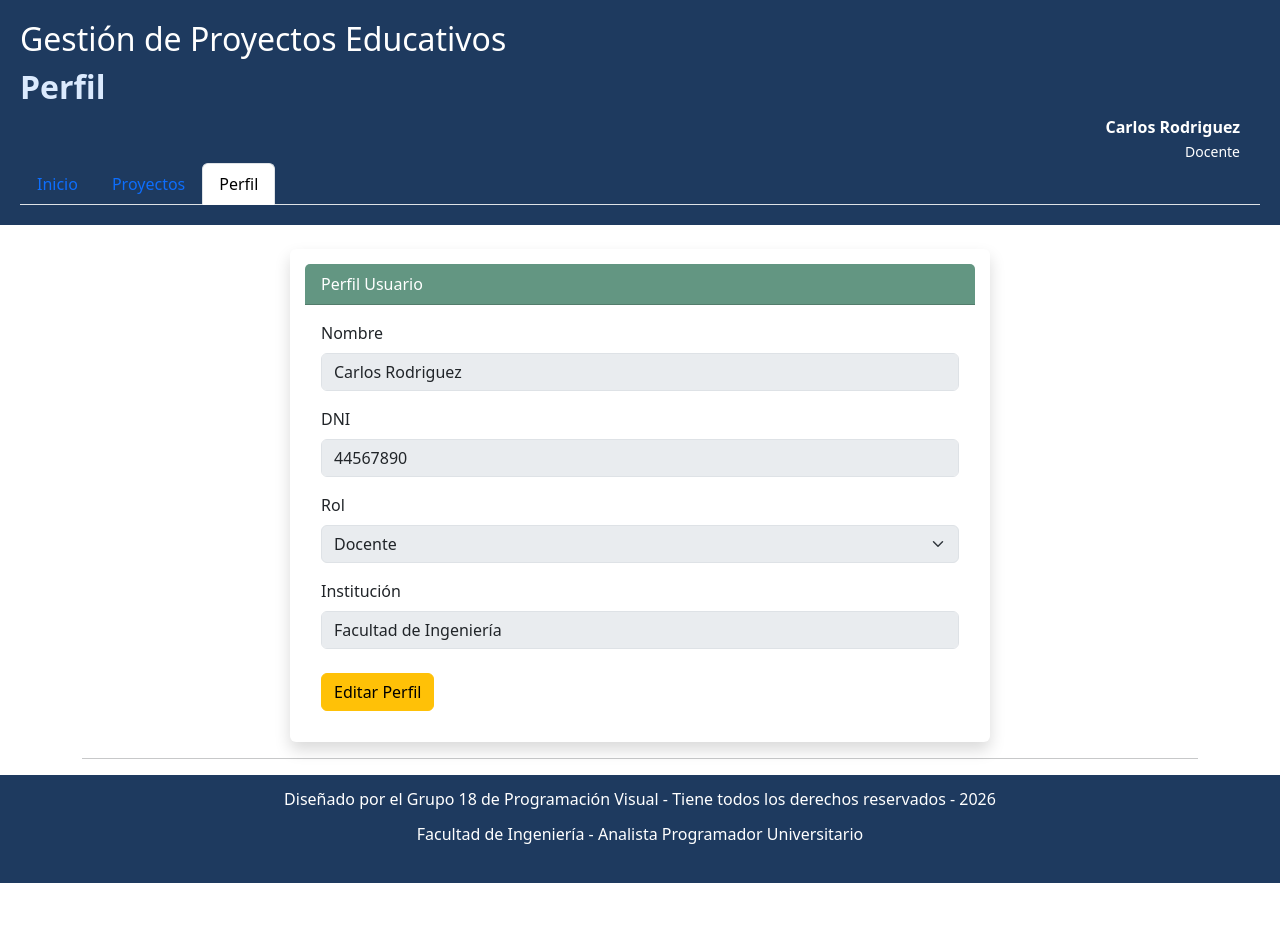
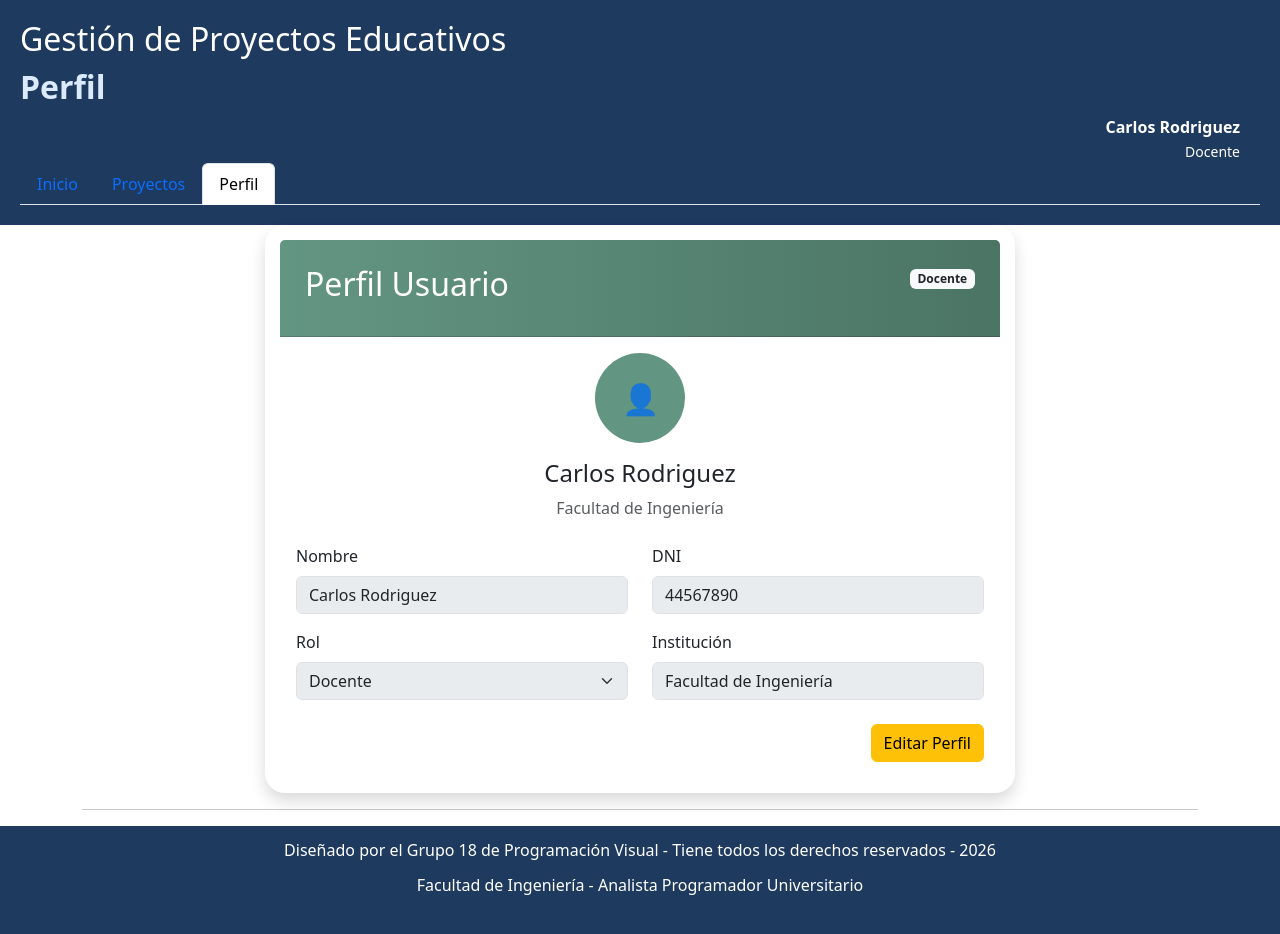
Before and after one commit to tatii0801/PV_TP3_Grupo18, a React (Vite) app: page /perfil in a window 1280 px wide. Before the commit the page ends 883 px from the top, so only its background shows below. Built offline with nearby package versions, Linux system fonts and the light colour scheme.

Commit message:
se hicieron cambios sobre las secciones del navbar sobre el cuales se modificaron los siguientes archivos, dashboard, deatalleProyecto, listaProyectos, perfilUsuario

```diff
--- a/src/views/Dashboard.jsx
+++ b/src/views/Dashboard.jsx
@@ -3,7 +3,19 @@ import Row from "react-bootstrap/Row";
 import Col from "react-bootstrap/Col";
 import Card from "react-bootstrap/Card";
 
+import { obtenerProyectos } from "../services/proyectoService";
+
 const Dashboard = () => {
+  const proyectos = obtenerProyectos();
+
+  const total = proyectos.length;
+
+  const enCurso = proyectos.filter((p) => p.estado === "En curso").length;
+
+  const finalizados = proyectos.filter((p) => p.estado === "Finalizado").length;
+
+  const pendientes = proyectos.filter((p) => p.estado === "Pendiente").length;
+
   return (
     <Container className="mt-4">
       <h1>Dashboard</h1>
@@ -13,26 +25,58 @@ const Dashboard = () => {
         podrás visualizar información general sobre los proyectos registrados.
       </p>
 
-      <Row className="mt-4">
-        <Col md={6}>
-          <Card className="shadow-sm">
+     <Row className="g-4">
+
+        <Col md={3}>
+          <Card className="shadow border-0 text-center">
             <Card.Body>
-              <Card.Title>Total de proyectos</Card.Title>
-              <Card.Text>12</Card.Text>
+              <Card.Title>
+                Total
+              </Card.Title>
+
+              <h1>{total}</h1>
             </Card.Body>
           </Card>
         </Col>
 
-        <Col md={6}>
-          <Card className="shadow-sm">
+        <Col md={3}>
+          <Card className="shadow border-0 text-center">
             <Card.Body>
-              <Card.Title>Proyectos en curso</Card.Title>
-              <Card.Text>5</Card.Text>
+              <Card.Title>
+                En Curso
+              </Card.Title>
+
+              <h1>{enCurso}</h1>
             </Card.Body>
           </Card>
         </Col>
+
+        <Col md={3}>
+          <Card className="shadow border-0 text-center">
+            <Card.Body>
+              <Card.Title>
+                Pendientes
+              </Card.Title>
+
+              <h1>{pendientes}</h1>
+            </Card.Body>
+          </Card>
+        </Col>
+
+        <Col md={3}>
+          <Card className="shadow border-0 text-center">
+            <Card.Body>
+              <Card.Title>
+                Finalizados
+              </Card.Title>
+
+              <h1>{finalizados}</h1>
+            </Card.Body>
+          </Card>
+        </Col>
+
       </Row>
-      <hr />
+<hr></hr>
     </Container>
   );
 };
--- a/src/views/DetalleProyecto.jsx
+++ b/src/views/DetalleProyecto.jsx
@@ -1,4 +1,8 @@
 import { useParams, useNavigate } from "react-router-dom";
+
+import Card from "react-bootstrap/Card";
+import Badge from "react-bootstrap/Badge";
+import Button from "react-bootstrap/Button";
 
 // Obtiene el id desde la URL y carga el proyecto correspondiente
 import { obtenerProyectoPorId } from "../services/proyectoService";
@@ -18,7 +22,7 @@ const DetalleProyecto = () => {
   }
 
   return (
-    <section className="detalle-proyecto">
+    <Card className="shadow p-4">
       <button
         onClick={() => navigate("/proyectos")}
         style={{
@@ -28,36 +32,48 @@ const DetalleProyecto = () => {
         ← Volver a Proyectos
       </button>
 
-      <h2>{proyecto.titulo}</h2>
+      <h1>{proyecto.titulo}</h1>
 
+      <Badge bg="primary">{proyecto.estado}</Badge>
+
+      <hr />
+
+      <h4>Descripción</h4>
       <p>{proyecto.descripcion}</p>
 
       {/* <p>
         Este proyecto busca mejorar la organización y gestión educativa utilizando herramientas tecnológicas modernas.
       </p> */}
 
-      <h3>Recursos</h3>
+      <h4>Recursos</h4>
 
       <ul>
-        <li>PDF: {proyecto.recursos?.pdf}</li>
+        <li>
+          PDF:
+          {proyecto.recursos.pdf}
+        </li>
 
-        <li>Drive: {proyecto.recursos?.drive}</li>
+        <li>
+          Drive:
+          {proyecto.recursos.drive}
+        </li>
 
-        <li>GitHub: {proyecto.recursos?.github}</li>
+        <li>
+          GitHub:
+          {proyecto.recursos.github}
+        </li>
       </ul>
 
-      <h3>Equipo</h3>
+      <h4>Equipo</h4>
 
       <ul>
-        {proyecto.equipo?.map((persona, index) => (
+        {proyecto.equipo.map((persona, index) => (
           <li key={index}>
-            {persona.nombre}
-            {" - "}
-            {persona.rol}
+            {persona.nombre}—{persona.rol}
           </li>
         ))}
       </ul>
-    </section>
+    </Card>
   );
 };
 
--- a/src/views/ListaProyectos.jsx
+++ b/src/views/ListaProyectos.jsx
@@ -7,6 +7,9 @@ import FormularioProyecto from "../components/FormularioProyecto";
 import Container from "react-bootstrap/Container";
 import Row from "react-bootstrap/Row";
 import Col from "react-bootstrap/Col";
+import Card from "react-bootstrap/Card";
+import Form from "react-bootstrap/Form";
+import Badge from "react-bootstrap/Badge";
 
 import {
   obtenerProyectos,
@@ -98,30 +101,40 @@ const ListaProyectos = () => {
           </h2>
         </div>
 
-        <div className="mb-3 w-50">
-          <input
+        <div
+          className="mb-4"
+          style={{
+            maxWidth: "600px",
+          }}
+        >
+          <Form.Control
             type="text"
-            className="form-control"
-            placeholder="Buscar proyecto"
+            placeholder="Buscar por título..."
             onChange={buscar}
           />
         </div>
 
-        <Row>
-          {proyectosFiltrados.map((proyecto) => (
-            <Col md={4} key={proyecto.id}>
+        <Row className="g-4">
+          {proyectosFiltrados.length > 0 ? (
+            proyectosFiltrados.map((proyecto) => (
+              <Col md={6} lg={4} key={proyecto.id}>
                 <ProyectoCard
                   //key={proyecto.id}
                   proyecto={proyecto}
                   onEliminar={eliminar}
                   //onVerDetalle={verDetalle}
                 />
-              <hr />
               </Col>
-          ))}
+            ))
+          ) : (
+            <Col>
+              <Card className="shadow p-5 text-center">
+                <h4>No se encontraron proyectos</h4>
+              </Card>
+            </Col>
+          )}
         </Row>
 
-        <hr />
         <hr />
 
         {/*<DetalleProyecto proyecto={proyectoSeleccionado} />*/}
--- a/src/views/PerfilUsuario.jsx
+++ b/src/views/PerfilUsuario.jsx
@@ -21,14 +21,30 @@ const PerfilUsuario = () => {
   const [editando, setEditando] = useState(false);
 
   const [formulario, setFormulario] = useState({
-    nombre: usuario?.nombre || "",
-    dni: usuario?.dni || "",
-    rol: usuario?.rol || "Alumno",
-    institucion: usuario?.institucion || "",
+    nombre: "",
+    dni: "",
+    rol: "",
+    institucion: "",
   });
 
-  const handleChange = (encontrar) => {
-    const { name, value } = encontrar.target;
+  useEffect(() => {
+    if (usuario) {
+      setFormulario({
+        nombre: usuario.nombre || "",
+        dni: usuario.dni || "",
+        rol: usuario.rol || "Alumno",
+        institucion: usuario.institucion || "",
+      });
+    }
+  }, [usuario]);
+
+  const handleChange = (e) => {
+    let { name, value } = e.target;
+
+    // SOLO NUMEROS PARA DNI
+    if (name === "dni") {
+      value = value.replace(/\D/g, "");
+    }
 
     setFormulario((prev) => ({
       ...prev,
@@ -46,6 +62,11 @@ const PerfilUsuario = () => {
       return;
     }
 
+    if (formulario.dni.length < 7) {
+      setMensaje("Ingrese un DNI válido");
+      return;
+    }
+
     actualizarPerfil(formulario);
 
     setMensaje("");
@@ -53,33 +74,35 @@ const PerfilUsuario = () => {
     setEditando(false);
   };
 
-  useEffect(() => {
-    if (usuario) {
-      setFormulario({
-        nombre: usuario.nombre || "",
-        dni: usuario.dni || "",
-        rol: usuario.rol || "Alumno",
-        institucion: usuario.institucion || "",
-      });
-    }
-  }, [usuario]);
-
   return (
-    <Container className="mt-4">
+    <Container>
       <Card
         className="shadow border-0"
         style={{
-          maxWidth: "700px",
+          maxWidth: "750px",
           margin: "auto",
+          borderRadius: "20px",
+          overflow: "hidden",
         }}
       >
         <Card.Header
-          className="text-white"
           style={{
-            backgroundColor: "#639682",
+            background: "linear-gradient(90deg,#639682,#4b7464)",
+            color: "white",
+            padding: "25px",
           }}
         >
-          Perfil Usuario
+          <Row>
+            <Col>
+              <h2>Perfil Usuario</h2>
+            </Col>
+
+            <Col className="text-end">
+              <Badge bg="light" text="dark">
+                {formulario.rol}
+              </Badge>
+            </Col>
+          </Row>
         </Card.Header>
 
         <Card.Body>
@@ -89,7 +112,32 @@ const PerfilUsuario = () => {
             </Alert>
           )}
 
+          <div className="text-center mb-4">
+            <div
+              style={{
+                width: "90px",
+                height: "90px",
+                background: "#639682",
+                borderRadius: "50%",
+                margin: "auto",
+                display: "flex",
+                alignItems: "center",
+                justifyContent: "center",
+                fontSize: "30px",
+                color: "white",
+              }}
+            >
+              👤
+            </div>
+
+            <h4 className="mt-3">{formulario.nombre}</h4>
+
+            <p className="text-muted">{formulario.institucion}</p>
+          </div>
+
           <Form>
+            <Row>
+              <Col md={6}>
                 <Form.Group className="mb-3">
                   <Form.Label>Nombre</Form.Label>
 
@@ -101,19 +149,26 @@ const PerfilUsuario = () => {
                     onChange={handleChange}
                   />
                 </Form.Group>
+              </Col>
 
+              <Col md={6}>
                 <Form.Group className="mb-3">
                   <Form.Label>DNI</Form.Label>
 
                   <Form.Control
                     type="text"
                     name="dni"
+                    maxLength={8}
                     value={formulario.dni}
                     disabled={!editando}
                     onChange={handleChange}
                   />
                 </Form.Group>
+              </Col>
+            </Row>
 
+            <Row>
+              <Col md={6}>
                 <Form.Group className="mb-3">
                   <Form.Label>Rol</Form.Label>
 
@@ -128,7 +183,9 @@ const PerfilUsuario = () => {
                     <option value="Alumno">Alumno</option>
                   </Form.Select>
                 </Form.Group>
+              </Col>
 
+              <Col md={6}>
                 <Form.Group className="mb-4">
                   <Form.Label>Institución</Form.Label>
 
@@ -140,17 +197,21 @@ const PerfilUsuario = () => {
                     onChange={handleChange}
                   />
                 </Form.Group>
-          </Form>
+              </Col>
+            </Row>
 
+            <div className="text-end">
               {!editando ? (
                 <Button variant="warning" onClick={() => setEditando(true)}>
                   Editar Perfil
                 </Button>
               ) : (
-            <Button variant="info" onClick={guardar}>
+                <Button variant="success" onClick={guardar}>
                   Guardar Cambios
                 </Button>
               )}
+            </div>
+          </Form>
         </Card.Body>
       </Card>
 
```
Lines whose indentation alone changed are shown as unchanged.
